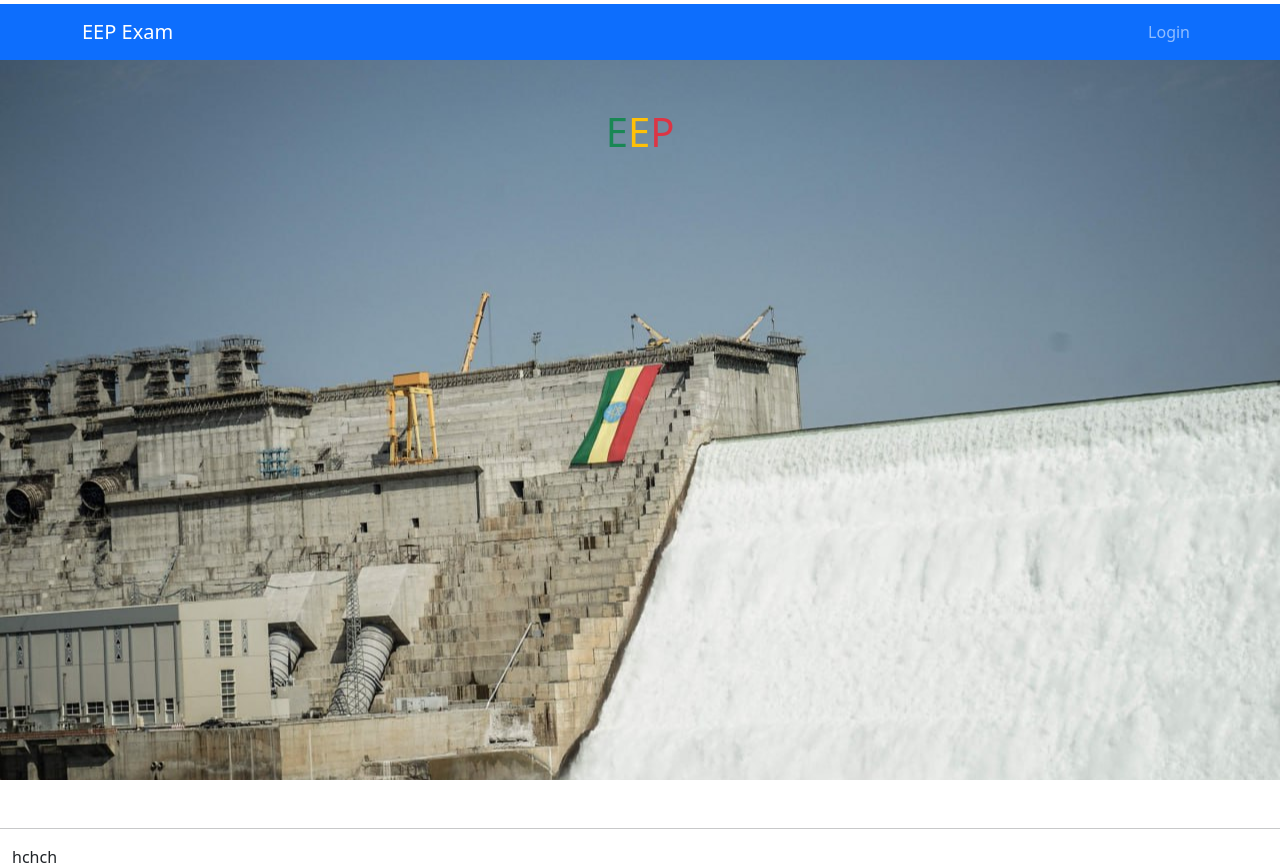
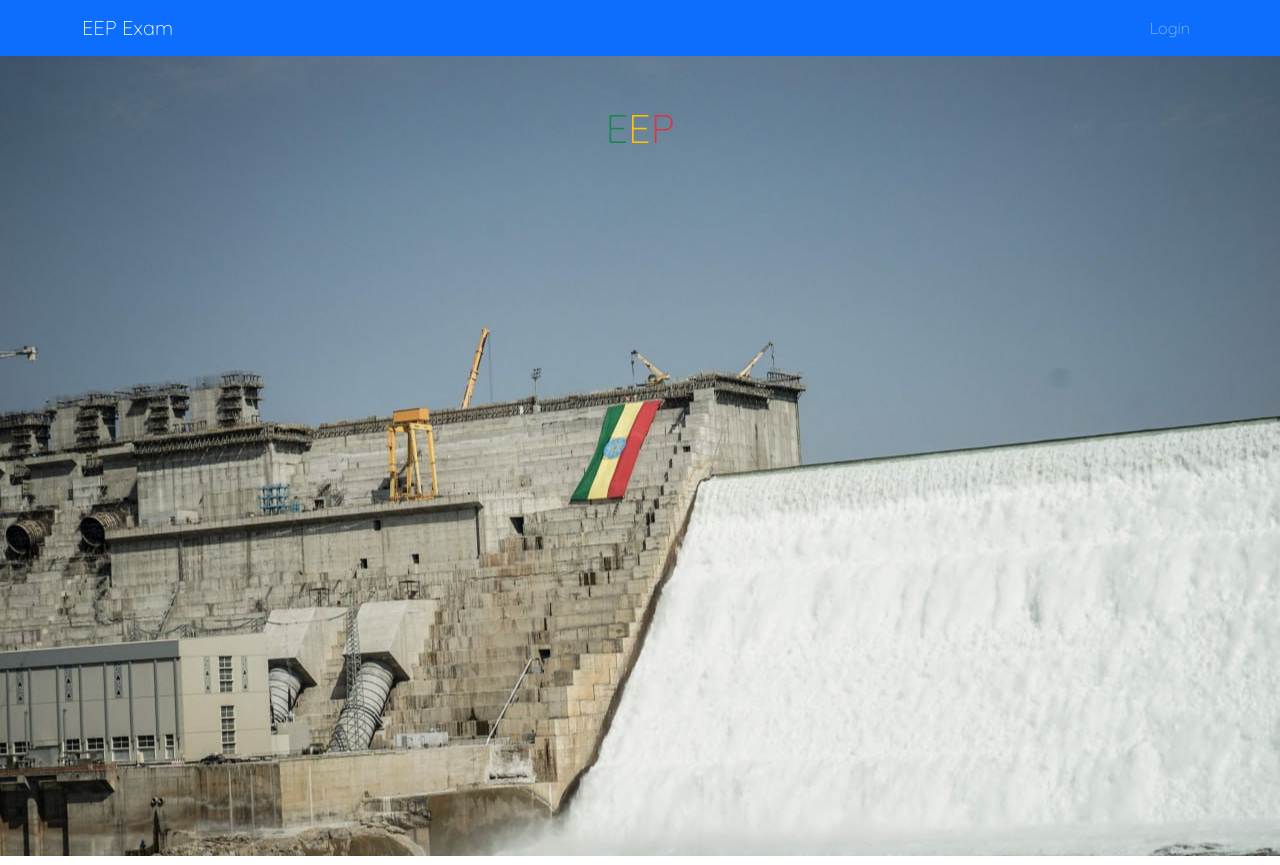
Before and after one commit to 5237-mests/alx-backend-specialization_portfolio, a React (Create React App) app in the folder frontend/: page / in a window 1280 px wide. Shown: the top 865 px of the page. Built offline with nearby package versions, Linux system fonts and the light colour scheme.

Commit message:
alert message added!

```diff
--- a/frontend/src/App.css
+++ b/frontend/src/App.css
@@ -1,7 +1,13 @@
+@import url('https://fonts.googleapis.com/css2?family=Quicksand:wght@300&display=swap');
+
+*{font-family: 'Quicksand', sans-serif;}
+
 .App {
   text-align: center;
 }
-
+img{
+  max-width: 100%;
+}
 .login{
   display: flex;
   justify-content: center;
@@ -11,10 +17,11 @@
 }
 .home {
   background-image: url("./assets/images/abay.jpg");
+  background-position: center;
   background-repeat: no-repeat;
-  background-position: center;
-  background-size:cover;
-  height:90vh;
+  background-size:auto;
+  width: 100vw;
+  height:100vh;
 }
 .mynav{
   color: white;
--- a/frontend/src/App.js
+++ b/frontend/src/App.js
@@ -23,14 +23,10 @@ function App() {
       <Router>
           <Header/>
           <Routes>
-      {/* <Header />
-      <Body/>
-      <Footer /> */}
             <Route path='/' element={<Body/>}/>
             <Route path='/login' element={<Login/>}/>
             <Route path='/exam' element={<PaginatePosts/>}/>
             <Route path='/exam-result' element={<ExamResult/>}/>
-
           </Routes>
           <Footer/>
       </Router>
--- a/frontend/src/components/ExamResult.js
+++ b/frontend/src/components/ExamResult.js
@@ -35,4 +35,4 @@ function ExamResult() {
   )
 }
 
-export default ExamResult
+export default ExamResult;
--- a/frontend/src/components/Header.js
+++ b/frontend/src/components/Header.js
@@ -6,7 +6,7 @@ import {StatesContext} from './StatesContext'
 function Header() {
   let {setLogged, setStarted} = useContext(StatesContext);
   return (
-    <div className='mt-1'>
+    <div className=''>
           <NavBar setLogged={setLogged} setStarted={setStarted}/>
     </div>
   )
--- a/frontend/src/components/Login.js
+++ b/frontend/src/components/Login.js
@@ -3,9 +3,10 @@ import Form from 'react-bootstrap/Form'
 import Button from 'react-bootstrap/esm/Button'
 import axios from 'axios'
 import {StatesContext} from './StatesContext'
-import { useNavigate, Redirect,Route  } from 'react-router-dom';
+import { useNavigate } from 'react-router-dom';
 
 function Login() {
+  let [err, setErr] = useState(false);
   const {setEligble, setLogged, setUserid} = useContext(StatesContext)
   const [data, setData] = useState({})
   let navigate = useNavigate()
@@ -13,13 +14,12 @@ function Login() {
       setData({
           ...data, [e.target.name]:e.target.value
       })
-
   }
   const sendData = async (e)=>{
       e.preventDefault()
+      try {
         const resp = await axios.post("http://localhost:8000/login/", data)
-
-      if (resp.status == 200)
+        if (resp.status === 200)
         {
             setLogged(true)
             setUserid(resp.data.userid)
@@ -39,6 +39,9 @@ function Login() {
                 navigate("/exam")
               }
         }
+      } catch(error) {
+        setErr(error)
+      }
   }
 
   return (
@@ -46,6 +49,7 @@ function Login() {
     <div className=' pt-5 ms-auto me-auto'>
       {
         <Form>
+            {err && <span className='text-danger'>you missed username or password</span>}
             <Form.Group className="mb-3" controlId="formBasicEmail">
               <Form.Label>UserName: <Form.Control name="username" type="number" placeholder="User ID" onChange={updateData} /> </Form.Label>
             </Form.Group>
@@ -64,4 +68,4 @@ function Login() {
   )
 }
 
-export default Login
+export default Login;
--- a/frontend/src/components/Main.js
+++ b/frontend/src/components/Main.js
@@ -36,4 +36,4 @@ function Main({logged, headers}) {
   )
 }
 
-export default Main
+export default Main;
--- a/frontend/src/components/PaginatePosts.js
+++ b/frontend/src/components/PaginatePosts.js
@@ -7,6 +7,7 @@ import { StatesContext } from './StatesContext';
 import { useNavigate } from 'react-router-dom';
 
 function PaginatePosts() {
+  const [loginSuccesss, setLoginSuccesss] = useState(true);
   let navigate = useNavigate()
 
   let {
@@ -20,7 +21,7 @@ function PaginatePosts() {
     setCurrentPage,
     postsPerPage,
     setScore,
-    started,
+    logged,
     eligble} = useContext(StatesContext);
     const [progress, setProgress] = useState(false)
   const fetchPosts = async () => {
@@ -54,20 +55,27 @@ function PaginatePosts() {
     const examresult = await axios.get(`http://localhost:8000/api/exam-result/${userid}/`)
     setScore({"score":examresult.data.score, "total": examresult.data.total})
     navigate("/exam-result")
+  }
 
+  if (logged) {
+    setTimeout(()=>{
+      console.log('hello*');
+      setLoginSuccesss(false);
+    }, 9000)
   }
+
   return (
     <div className='container'>
       {!eligble?
-
       <div className='row'>
-
+         {logged && loginSuccesss && <h5 className='text-success border border-light bg-light py-3 text-center'>You Logged in successfully!</h5>}
         <div className='text-center text-secondary mt-5 view-result'>
             <Button className='bg-secondary' onClick={viewResult}>View Result</Button>
         </div>
       </div>
       :eligble && !progress?
       <div className='row justify-content-center'>
+        {logged && loginSuccesss && <h5 className='text-success border border-light bg-light py-3 text-center'>You Logged in successfully!</h5>}
         <div className=' mt-5 text-centerview-result'>
           <Button className='col-6 col-md-2 col-lg-2' onClick={fetchPosts}>Start Exam</Button>
         </div>
--- a/frontend/src/components/Post.js
+++ b/frontend/src/components/Post.js
@@ -21,11 +21,19 @@ const Post = ({currentPosts}) => {
     payload["job"] = job;
 
     const resp = await axios.post("http://localhost:8000/api/exam-result/", data=payload)
-    console.log(resp.data)
+    console.log('submitted exam',resp.data)
     setStarted(false)
     setEligble(false)
     setExres({"finished":true, "result": resp.data.score, "total": resp.data.total})
   }
+
+  // if time over it submit the form to db
+  setTimeout(()=>{
+    // onSubmit();
+    setStarted(false)
+    setEligble(false)
+    alert('Exam submitted! You can see your score now.')
+  },2000);
 
   const onChange = (e) => {
     const { name, value} = e.target;
@@ -37,9 +45,10 @@ const Post = ({currentPosts}) => {
   }
   return (
    <>
-    {exres.finshed &&
-    <h3>Your Scored: {exres.result}/{exres.total}</h3>
-    }
+      {exres.finshed &&
+      <h3>Your Scored: {exres.result}/{exres.total}</h3>
+      }
+
       {!exres.finshed &&
       <Form onSubmit={onSubmit}>
         {currentPosts.map((post) => (
@@ -87,6 +96,7 @@ const Post = ({currentPosts}) => {
         </div>
       </Form>
       }
+
    </>
   )
 }
```
Lines whose indentation alone changed are shown as unchanged.
